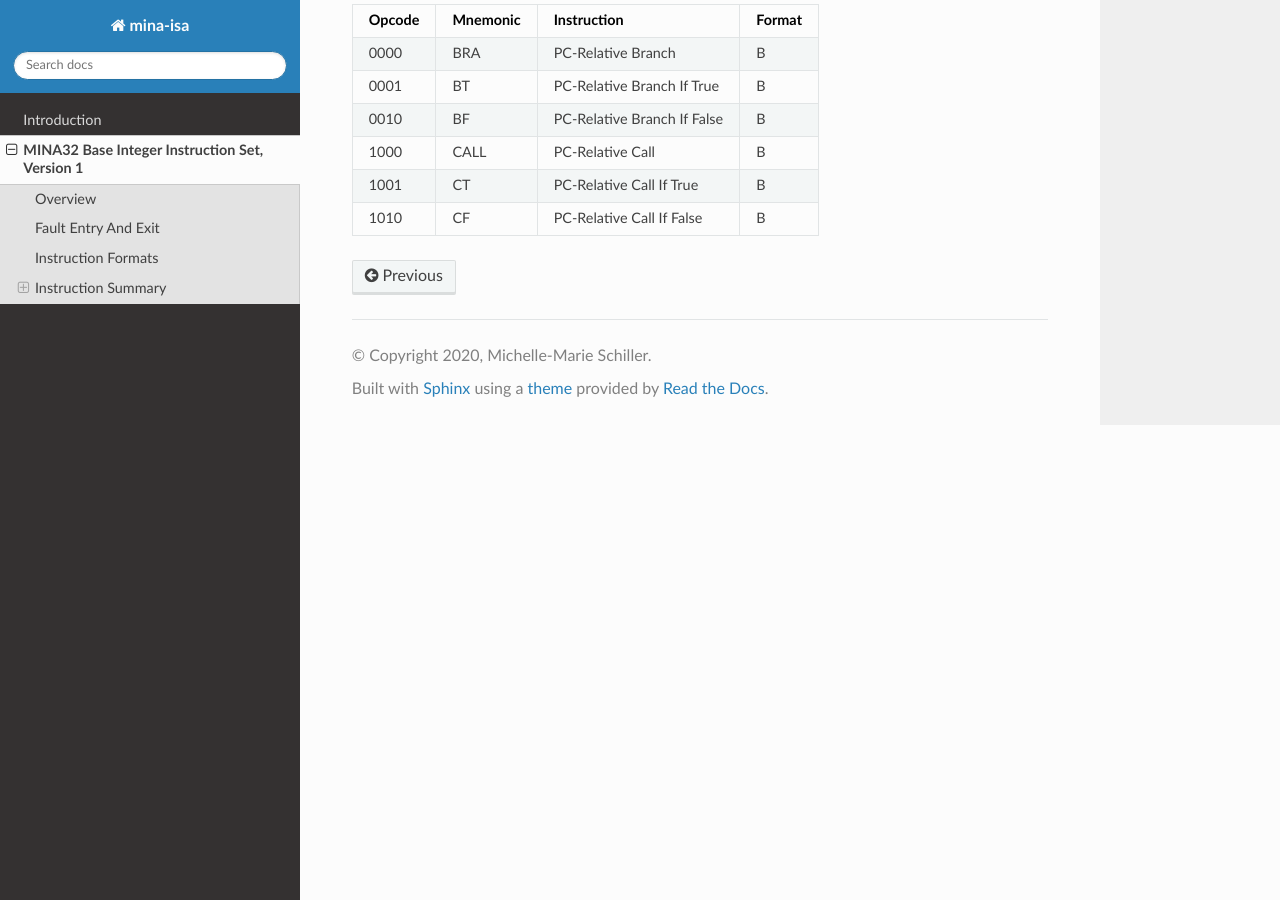
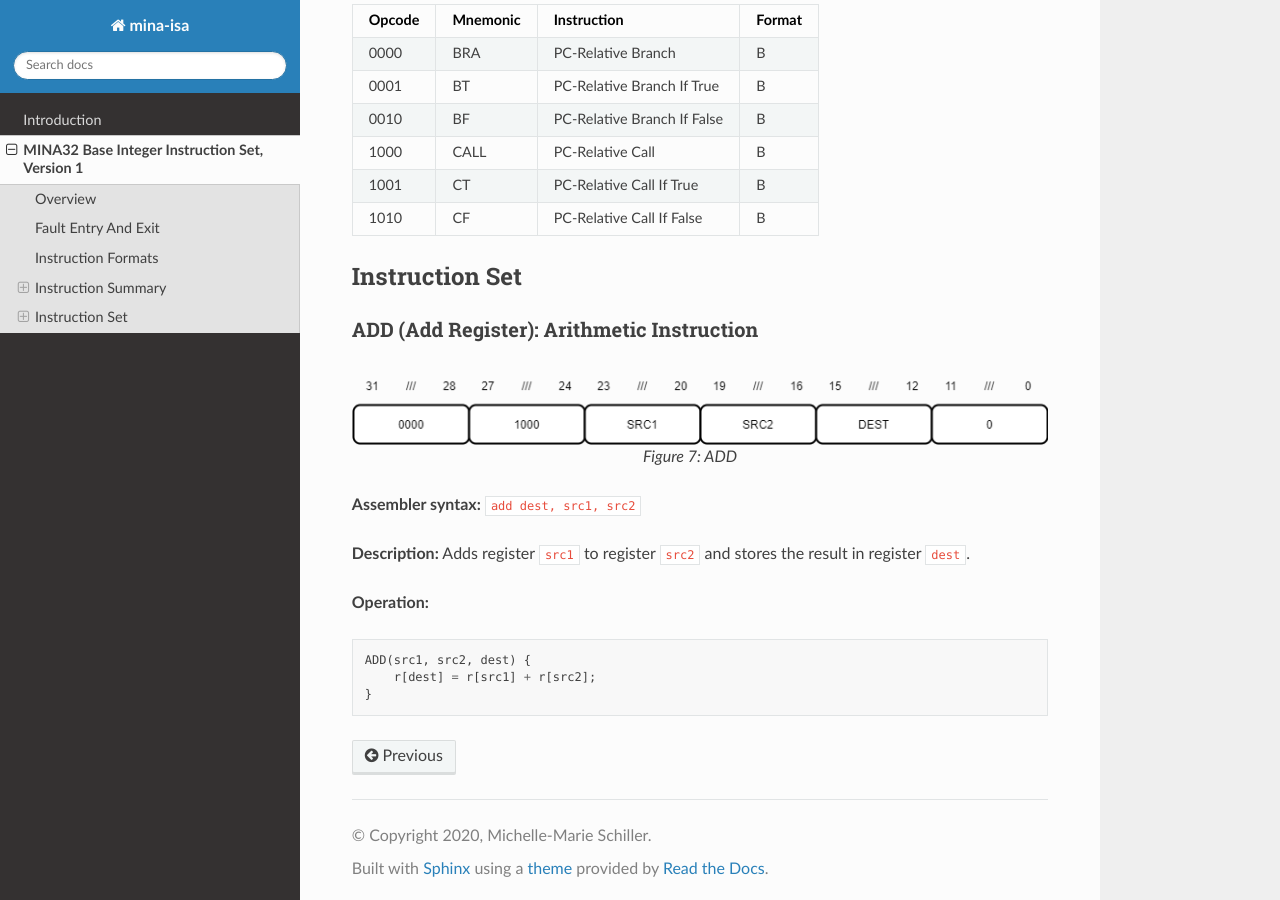
Before and after one commit to ladystarbreeze/mina-isa, a Sphinx documentation site: the page built from docs/mina32.rst, in a window 1280 px wide and 900 px high, scrolled down 6226 px. Built offline with Sphinx 7.4.7 and the Read the Docs theme 2.0.0, drawn with Linux system fonts in a browser that asks for light colours.

Commit message:
Added Instruction Set sub-section
Added: [docs] Instruction Set sub-section

```diff
--- a/docs/mina32.rst
+++ b/docs/mina32.rst
@@ -350,3 +350,28 @@ PC-Relative Branch Group (``1000``)
 +--------+----------+--------------------------------------+--------+
 | 1010   | CF       | PC-Relative Call If False            | B      |
 +--------+----------+--------------------------------------+--------+
+
+Instruction Set
+---------------
+
+ADD (Add Register): Arithmetic Instruction
+^^^^^^^^^^^^^^^^^^^^^^^^^^^^^^^^^^^^^^^^^^
+
+.. figure:: images/add.png
+   :width:    722px
+   :align:    center
+   :alt:      alternate text
+
+   Figure 7: ADD
+
+**Assembler syntax:** ``add dest, src1, src2``
+
+**Description:** Adds register ``src1`` to register ``src2`` and stores the result in register ``dest``.
+
+**Operation:**
+
+.. code-block:: c
+
+   ADD(src1, src2, dest) {
+       r[dest] = r[src1] + r[src2];
+   }
```
Also changed, not shown: docs/images/add.png (added).
